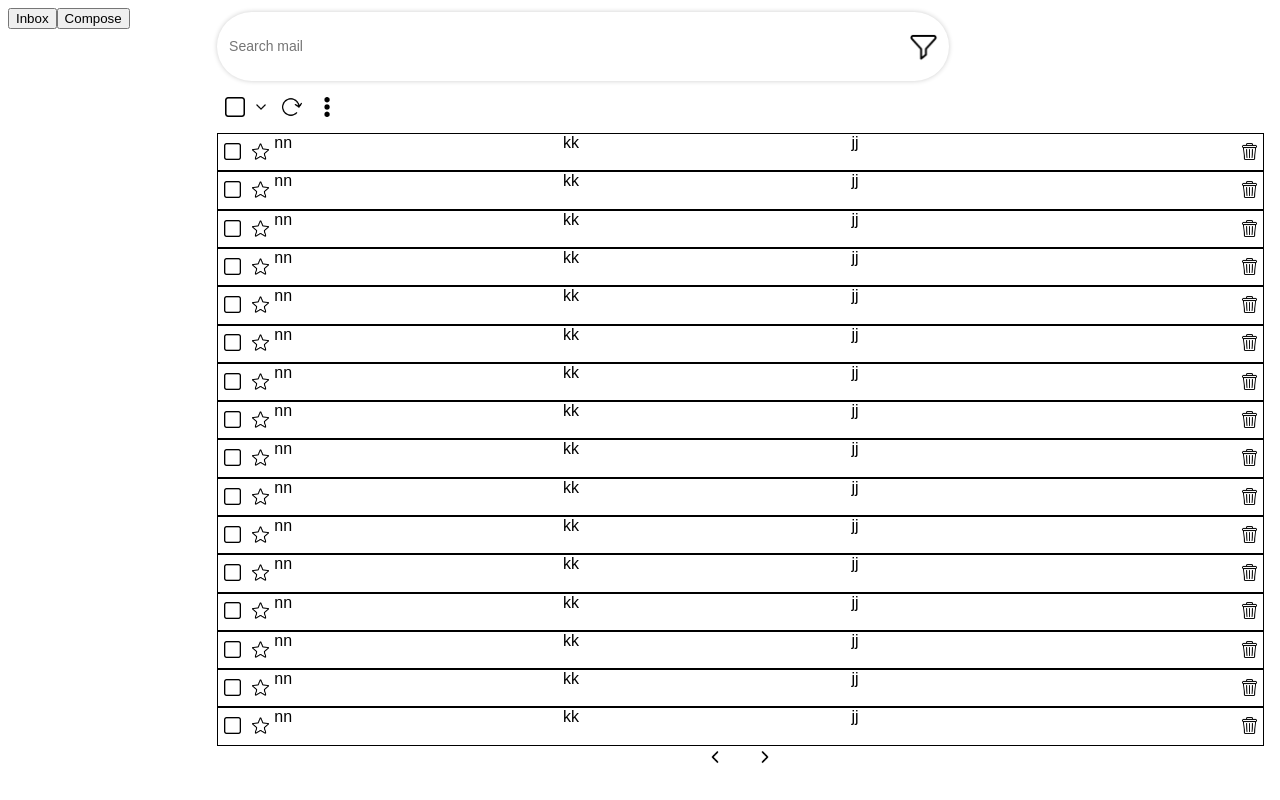
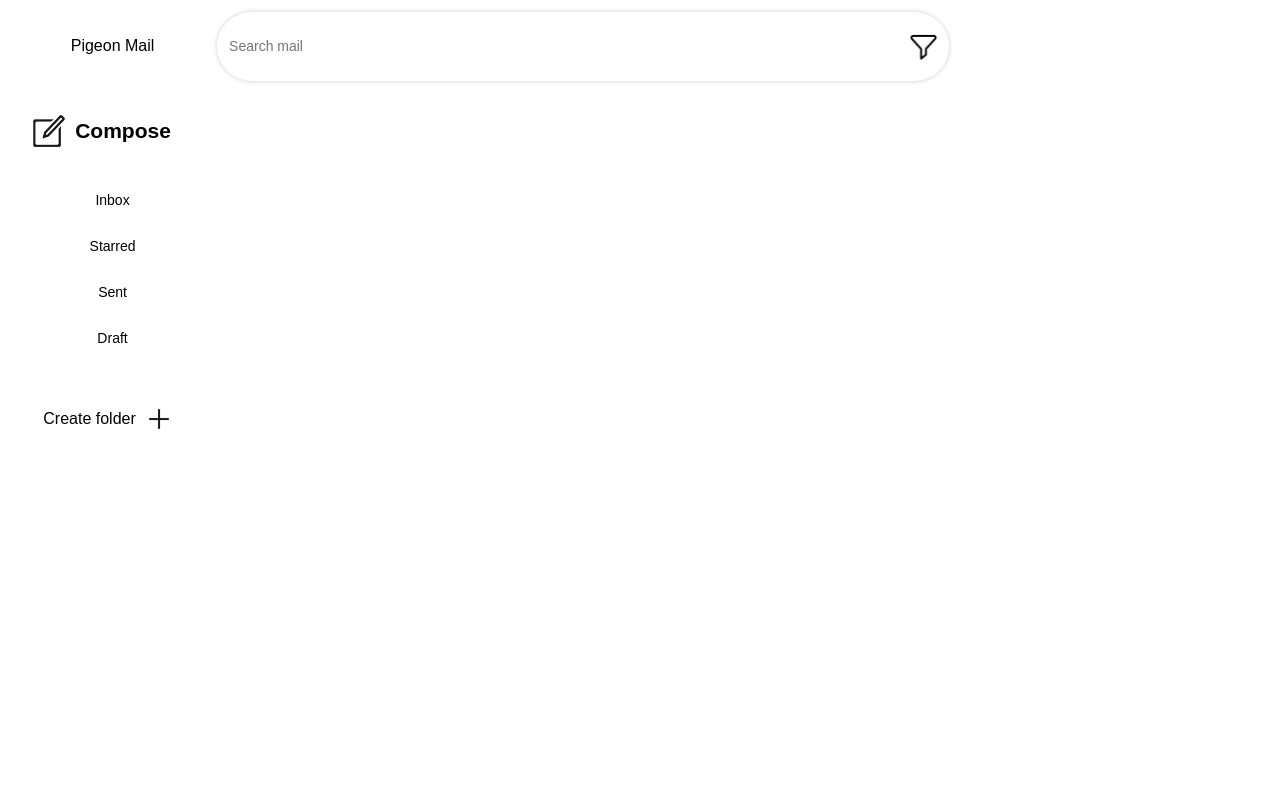
Before and after one commit to janamohamed2304/pigeon-mail, a React (Vite) app in the folder pigeon-mail-frontend/: page / in a window 1280 px wide. Built offline with nearby package versions, Linux system fonts and the light colour scheme.

Commit message:
added sidebar contents

```diff
--- a/pigeon-mail-frontend/src/PigeonMail.css
+++ b/pigeon-mail-frontend/src/PigeonMail.css
@@ -8,11 +8,82 @@
 .sidebar{
     width:20%;
     height:100%;
+    display:flex;
+    align-items: center;
+    flex-direction: column;
     /* background-color: royalblue; */
+}
+.sidebar .logo{
+    width:90%;
+    height:10%;
+    display:flex;
+    justify-content: center;
+    align-items: center;
+    /* background-color: red; */
+}
+.sidebar .compose-btn{
+    width:90%;
+    height:12%;
+    display:flex;
+    justify-content: start;
+    background-color: transparent;
+    border: none;
+    border-radius: 40px;
+    font-size: 14px;
+    cursor: pointer;
+}
+
+.sidebar .compose-btn img{
+    width: 22%;
+    height: 37%;
+    object-fit: contain;
+    margin-left:5px ;
+    margin-right:7px ;
+    /* background-color: violet; */
+}
+
+.sidebar button{
+    width:100%;
+    height:6%;
+    display:flex;
+    justify-content: center;
+    align-items: center;
+    background-color: transparent;
+    border: none;
+    border-radius: 40px;
+    font-size: 14px;
+    cursor: pointer;
+}
+
+
+.sidebar button:hover{
+    background-color: rgba(0,0,0,0.1);
 }
 .sidebar:hover{
     box-shadow: 0px 0px 5px 0px rgba(0,0,0,0.75);
 }
+
+.sidebar .create-folder{
+    width:100%;
+    height:15%;
+    display:flex;
+    justify-content: center;
+    align-items: center;
+}
+.sidebar .create-folder button{
+    width:22%;
+    height:50%;
+    display:flex;
+    justify-content: center;
+    align-items: center;
+    border:none;
+}
+.sidebar .create-folder button img{
+    width:60%;
+    height:60%;
+    object-fit: contain;
+}
+
 .main{
     width:100%;
     height:100%;
--- a/pigeon-mail-frontend/src/PigeonMail.jsx
+++ b/pigeon-mail-frontend/src/PigeonMail.jsx
@@ -12,10 +12,21 @@ const [openCompose, setOpenCompose] = useState(false);
   return (
     <>
     <div className='base'>
+      <div className='sidebar'>
 
-      <div className='sidebar'>
+              <div className='logo'>Pigeon Mail</div>
+              <button className='compose-btn' onClick={() => setOpenCompose(true)}>
+                <img src='src/assets/icons/note.png'/>
+                <h2>Compose</h2>
+              </button>
               <button onClick={() => setOpenInbox(true)}>Inbox</button>
-              <button onClick={() => setOpenCompose(true)}>Compose</button>
+              <button>Starred</button>
+              <button>Sent</button>
+              <button>Draft</button>
+              <div className='create-folder'>Create folder
+                <button><img src='src/assets/icons/plus.png'/></button>
+              </div>
+
 
       </div>
 
@@ -29,7 +40,7 @@ const [openCompose, setOpenCompose] = useState(false);
             </div>
 
             <div className='main-body'>
-              <Inbox />
+              {openInbox && <Inbox onClose={() => setOpenInbox(false)}/>}
               {openCompose && <Compose onClose={() => setOpenCompose(false)}/>}
 
             </div>
```
Also changed, not shown: pigeon-mail-frontend/src/assets/icons/note.png (added), pigeon-mail-frontend/src/assets/icons/plus.png.
